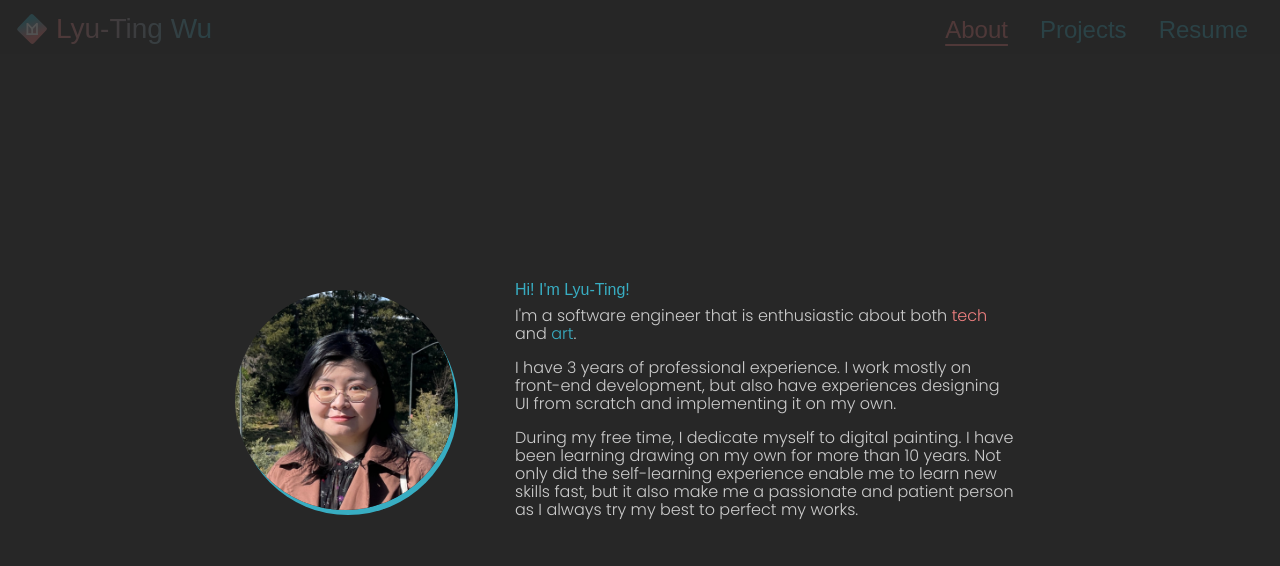
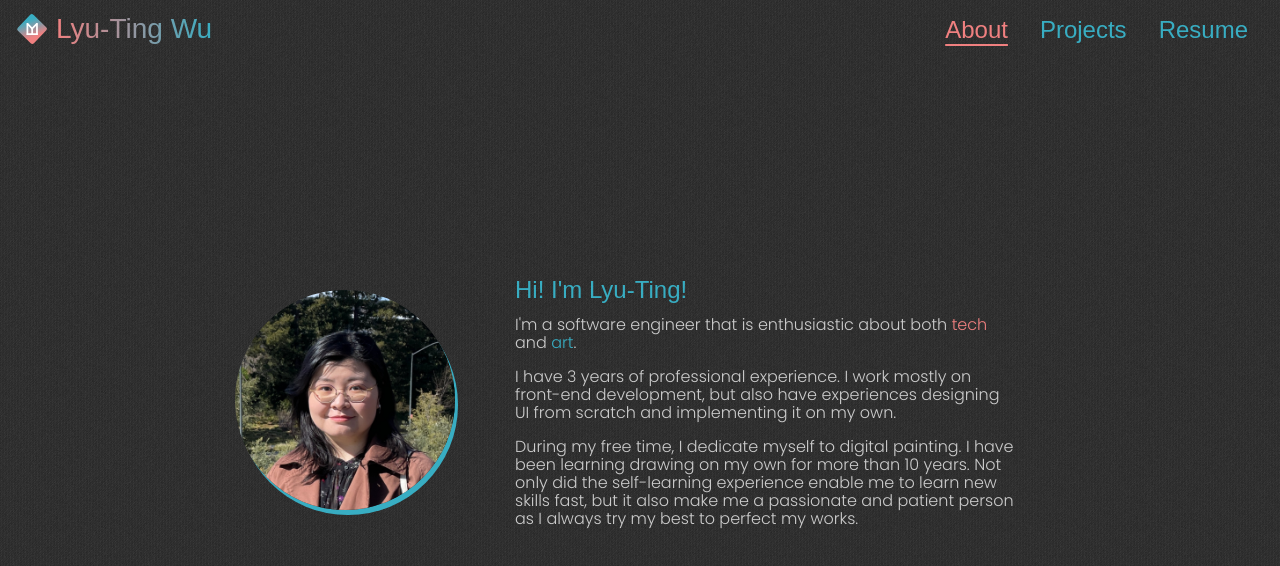
Before and after one commit to lyutingwu96/PersonalWebsite, a React (Vite) app: page / in a window 1280 px wide. Shown: the top 566 px of the page. Built offline with nearby package versions, Linux system fonts and the light colour scheme; a web font is replaced by a local one; what lozad would draw is missing.

Commit message:
Added background texture

```diff
--- a/index.html
+++ b/index.html
@@ -14,7 +14,7 @@
    <title>Lyu-Ting Wu</title>
 
   </head>
-  <body class="bg-dark overscroll-none">
+  <body class="bg-[url('./src/assets/denim.png')] overscroll-none">
     <div id="root"></div>
     <script type="module" src="/src/main.tsx"></script>
   </body>
--- a/src/component/about/About.tsx
+++ b/src/component/about/About.tsx
@@ -11,7 +11,7 @@ export const About: React.FC = () => {
                 <img src={profile} className="scale-[1.3] absolute top-5 right-2 lozad"/>
             </div>
             <div className="w-[80%] mx-auto sm:w-[70%] sm:max-w-[500px] mt-[60px] sm:ml-[60px] sm:mr-[30px] sm:mt-0">
-                <div className="font-title text-md text-green mb-2 ">Hi! I'm Lyu-Ting!</div>
+                <div className="font-title text-lg text-green mb-2 ">Hi! I'm Lyu-Ting!</div>
                 <div className="font-content text-md text-light mb-4 font-light">
                     I'm a software engineer that is enthusiastic about both <div className="text-pink inline-block">tech</div> and <div className="text-green inline-block"> art</div>.
                 </div>
--- a/src/component/about/LandingAnimation.tsx
+++ b/src/component/about/LandingAnimation.tsx
@@ -14,7 +14,7 @@ export const LandingAnimation : React.FC<LandingAnimationProps> = ({setAnimation
     const animationData = window.innerWidth > 640 ? landingAnimationData : landingAnimationData_Phone;
     return (
         <div className={`w-screen h-[100svh] overflow-clip flex justify-center items-center
-        ${isHidden} bg-dark`}>
+        ${isHidden} bg-[url('./src/assets/denim.png')]`}>
             <Lottie style={{width:'100vw'}} animationData={animationData} loop={false} onComplete={()=>{
                 setIsHidden("hidden");
                 setAnimationComplete(true);
--- a/src/component/navigation/NavigationBar.tsx
+++ b/src/component/navigation/NavigationBar.tsx
@@ -10,7 +10,7 @@ export const NavigationBar : React.FC = () => {
     const [isMenuVisible, setIsMenuVisible] = useState(false);
 
     return (
-        <div className="w-full flex content-center justify-between px-4 pt-2 pb-1 fixed top-0 animate-fadeIn bg-dark bg-opacity-90">
+        <div className="w-full flex content-center justify-between px-4 pt-2 pb-1 fixed top-0 animate-fadeIn bg-[url('./src/assets/denim.png')]">
             <WebsiteTitle/>
             <div className="sm:hidden">
                 <img src={burgurMenu} alt="" className="w-[28px] h-full self-center" onClick={()=>setIsMenuVisible(!isMenuVisible)}/>
@@ -20,7 +20,7 @@ export const NavigationBar : React.FC = () => {
                     <NavigationButton buttonText={"Resume"} path="/resume" menuVisibilityHandler={setIsMenuVisible}/>
                 </div>}
             </div>
-            <div className="hidden sm:flex opacity-20 hover:opacity-100 duration-700">
+            <div className="hidden sm:flex duration-700">
                 <NavigationButton buttonText={"About"} path="/" menuVisibilityHandler={setIsMenuVisible}/>
                 <NavigationButton buttonText={"Projects"} path="/projects" menuVisibilityHandler={setIsMenuVisible}/>
                 <NavigationButton buttonText={"Resume"} path="/resume" menuVisibilityHandler={setIsMenuVisible}/>
--- a/src/component/navigation/WebsiteTitle.tsx
+++ b/src/component/navigation/WebsiteTitle.tsx
@@ -6,7 +6,6 @@ export const WebsiteTitle : React.FC = () => {
       <div className={`
           text-xl font-title text-transparent bg-clip-text flex
           bg-gradient-to-r from-pink from-[20%] to-green
-          sm:opacity-20 hover:opacity-100 duration-700
         `}>
         <img src={icon} alt="" className="w-8 mr-2"/>
           Lyu-Ting Wu
--- a/src/component/projects/ProjectImage.tsx
+++ b/src/component/projects/ProjectImage.tsx
@@ -7,7 +7,7 @@ export interface ProjectImageProps {
 
 export const ProjectImage: React.FC<ProjectImageProps> = ({bannerImg, hoverImg}) => {
   return (
-        <div className="w-full h-[200px] sm:h-[240px] rounded-[5px] group-hover:rounded-b-none flex justify-center items-center overflow-hidden duration-700 bg-dark ">
+        <div className="w-full h-[200px] sm:h-[240px] rounded-[5px] group-hover:rounded-b-none flex justify-center items-center overflow-hidden duration-700 ">
             <div className="w-full h-full sm:w-[calc(95%)] sm:h-[calc(92%)] rounded-[3px] group-hover:rounded-b-none overflow-hidden relative group-hover:w-full group-hover:h-full  duration-700">
                 <img className="object-cover w-full h-full absolute" src={bannerImg}/>
                 <div className="w-full h-full duration-700 opacity-100 sm:opacity-0 group-hover:opacity-100">
```
Also changed, not shown: src/assets/denim.png (added).
